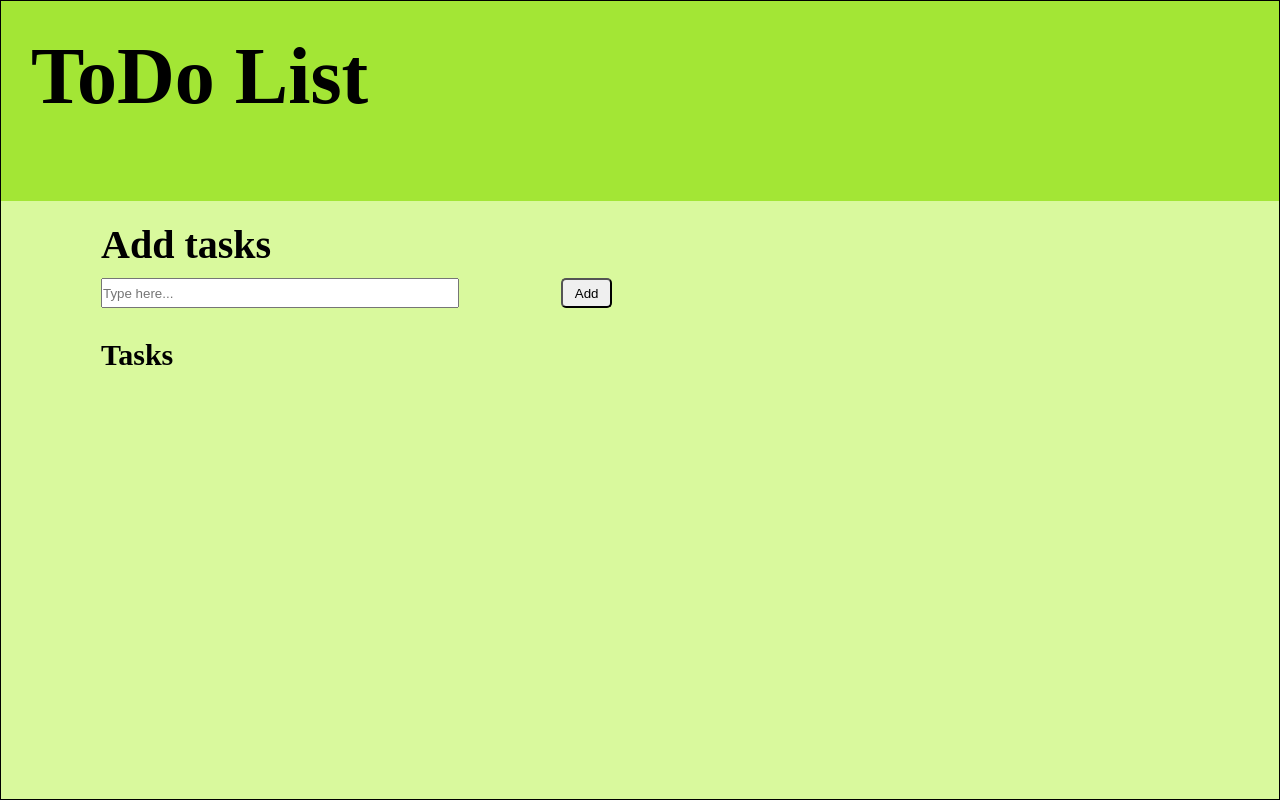
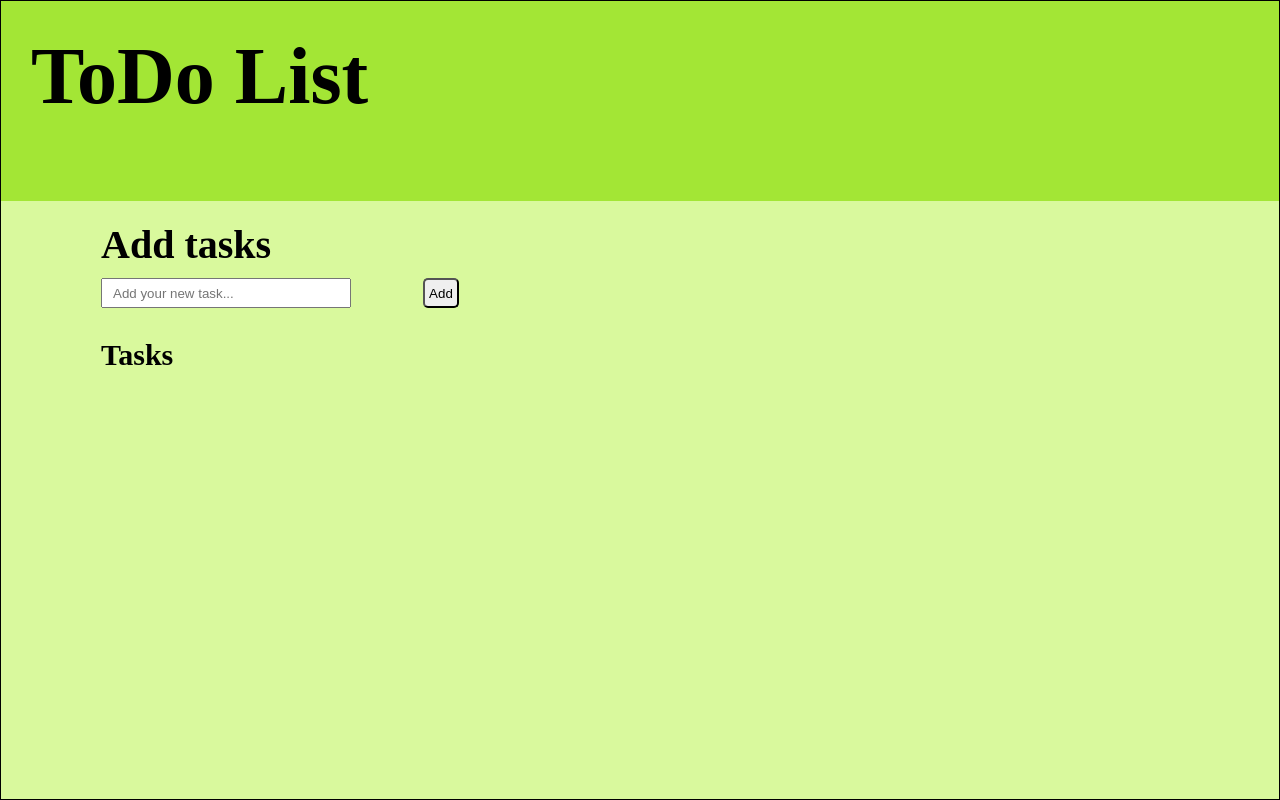
Before and after one commit to MarioMilosevic/To-do-list, a website built with Vite: page index.html in a window 1280 px wide. Built offline with nearby package versions, Linux system fonts and the light colour scheme.

Commit message:
Add constants and helpers file

```diff
--- /dev/null
+++ b/constants.js
@@ -0,0 +1,11 @@
+"use strict";
+
+export function init() {
+  const input = document.querySelector(".input");
+  const btn = document.querySelector(".btn");
+
+  return {
+    input,
+    btn,
+  };
+}
--- /dev/null
+++ b/helpers.js
@@ -0,0 +1 @@
+'use strict'
--- a/index.html
+++ b/index.html
@@ -17,7 +17,7 @@
           <h1>Add tasks</h1>
         </div>
         <div class="options">
-          <input class="input" type="text" placeholder="Type here..." />
+          <input class="input" type="text" placeholder="Add your new task..." />
           <button class="btn">Add</button>
         </div>
         <h2>Tasks</h2>
--- a/main.js
+++ b/main.js
@@ -1 +1,18 @@
-'use strict'
+"use strict";
+import { init } from "./constants";
+
+const { btn, input } = init();
+
+class ToDoList {
+  constructor(text) {
+    this.text = text;
+  }
+}
+
+btn.addEventListener("click", function () {
+  let inputText = input.value;
+  const task = new ToDoList(inputText);
+  console.log(task);
+//   inputText = "";
+  console.log(input);
+});
--- a/style.css
+++ b/style.css
@@ -47,6 +47,7 @@ body {
 }
 
 .options {
+  width: 70%;
   display: flex;
   justify-content: space-between;
 }
@@ -54,9 +55,11 @@ body {
 .input {
   width: 70%;
   height: 3rem;
+  padding: 1rem;
 }
 
 .btn {
   width: 10%;
+  cursor: pointer;
   border-radius: 0.5rem;
 }
```
